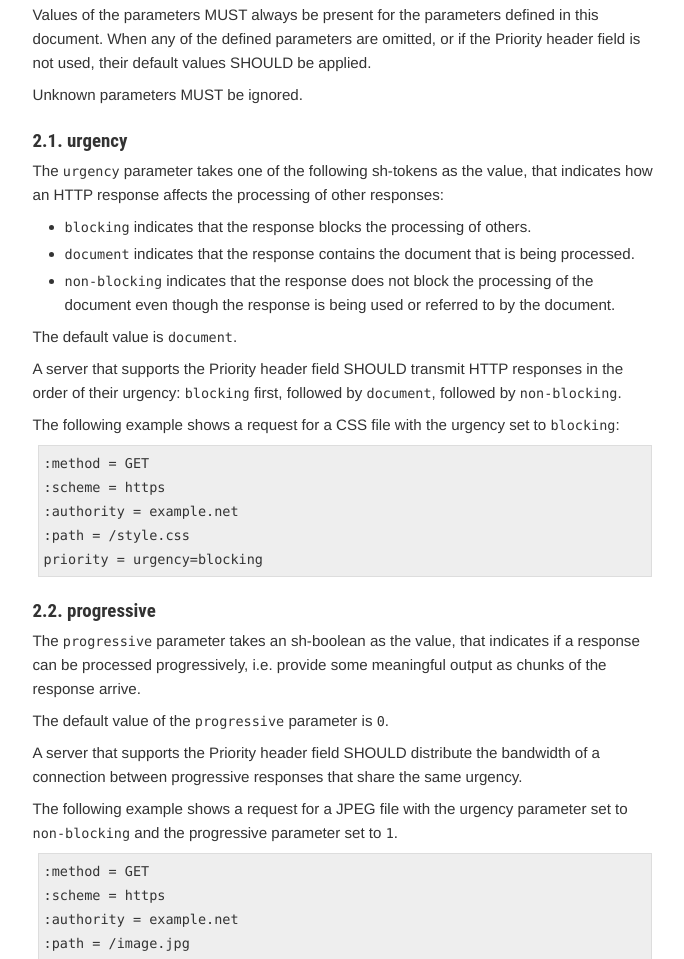
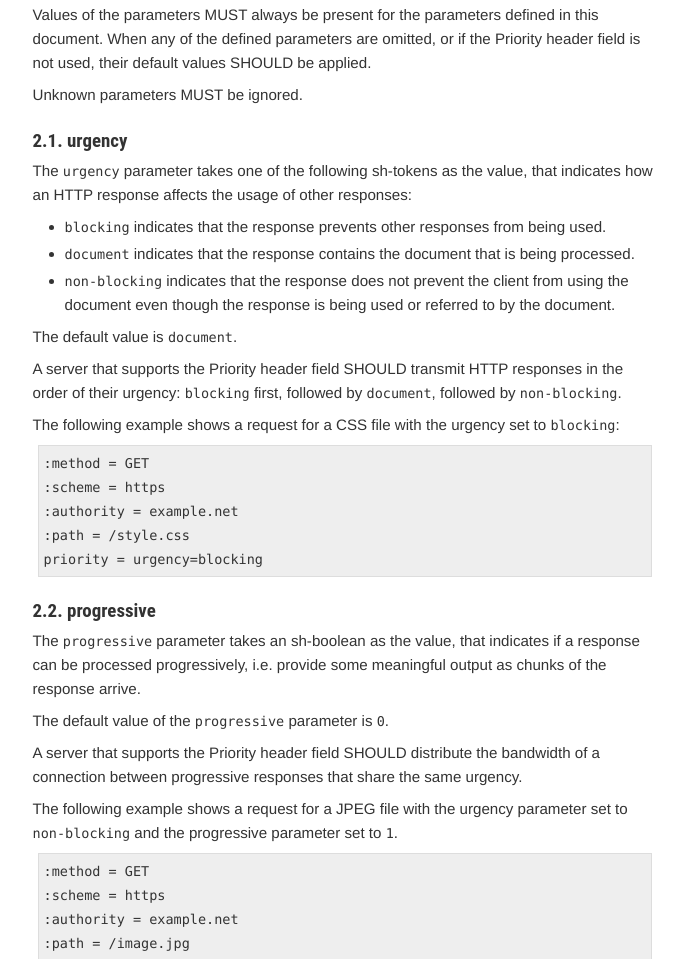
Before and after one commit to kazuho/draft-kazuho-httpbis-priority, a plain HTML site: page draft-kazuho-httpbis-priority.html in a window 1280 px wide. Shown: the part 2212-3171 px from the top of the page, without its empty margins (123-807 px from the left). Drawn offline with Linux system fonts and the light colour scheme.

Commit message:
Script updating gh-pages from c378ed3. [ci skip]

```diff
--- a/draft-kazuho-httpbis-priority.html
+++ b/draft-kazuho-httpbis-priority.html
@@ -408,13 +408,13 @@ ul.toc li {
 <p id="rfc.section.2.p.3">Values of the parameters MUST always be present for the parameters defined in this document.  When any of the defined parameters are omitted, or if the Priority header field is not used, their default values SHOULD be applied.</p>
 <p id="rfc.section.2.p.4">Unknown parameters MUST be ignored.</p>
 <h1 id="rfc.section.2.1"><a href="#rfc.section.2.1">2.1.</a> <a href="#urgency" id="urgency">urgency</a></h1>
-<p id="rfc.section.2.1.p.1">The <samp>urgency</samp> parameter takes one of the following sh-tokens as the value, that indicates how an HTTP response affects the processing of other responses:</p>
+<p id="rfc.section.2.1.p.1">The <samp>urgency</samp> parameter takes one of the following sh-tokens as the value, that indicates how an HTTP response affects the usage of other responses:</p>
 <p/>
 
 <ul>
-  <li><samp>blocking</samp> indicates that the response blocks the processing of others.</li>
+  <li><samp>blocking</samp> indicates that the response prevents other responses from being used.</li>
   <li><samp>document</samp> indicates that the response contains the document that is being processed.</li>
-  <li><samp>non-blocking</samp> indicates that the response does not block the processing of the document even though the response is being used or referred to by the document.</li>
+  <li><samp>non-blocking</samp> indicates that the response does not prevent the client from using the document even though the response is being used or referred to by the document.</li>
 </ul>
 <p id="rfc.section.2.1.p.3">The default value is <samp>document</samp>.</p>
 <p id="rfc.section.2.1.p.4">A server that supports the Priority header field SHOULD transmit HTTP responses in the order of their urgency: <samp>blocking</samp> first, followed by <samp>document</samp>, followed by <samp>non-blocking</samp>.</p>
```
Also changed, not shown: draft-kazuho-httpbis-priority.txt.
